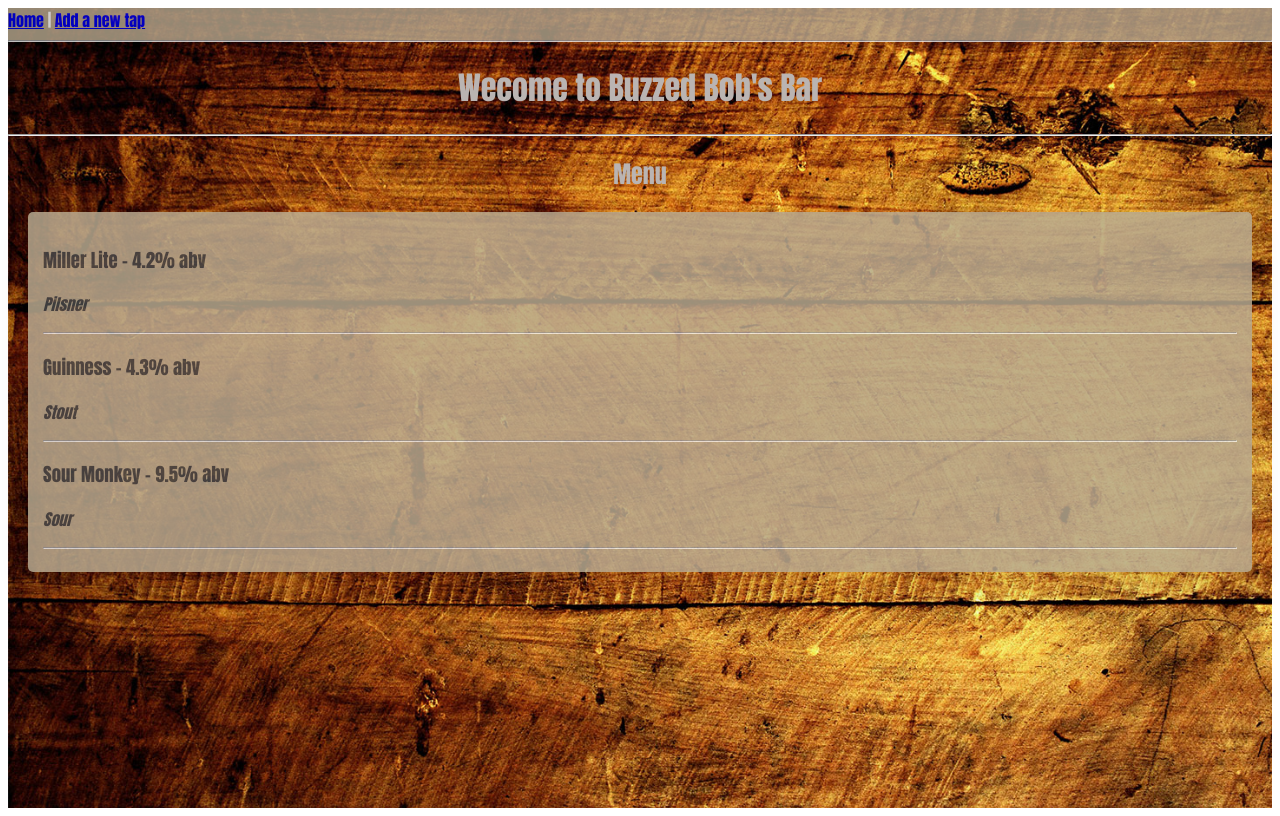
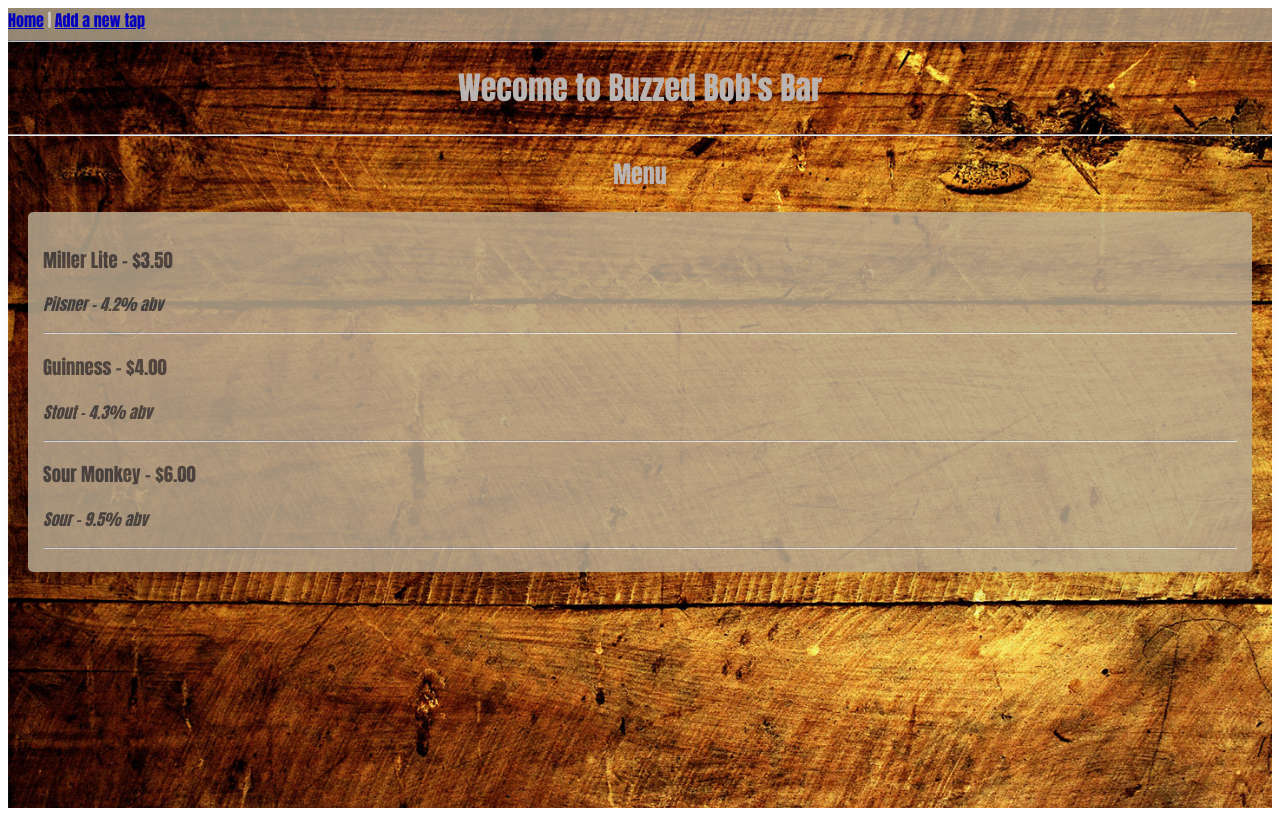
Before and after one commit to JakeAsh22/TapRoom-react, a React app: page /#/ in a window 1280 px wide. Built offline with nearby package versions, Linux system fonts and the light colour scheme.

Commit message:
Add price to beers

```diff
--- a/src/components/Home.jsx
+++ b/src/components/Home.jsx
@@ -1,21 +1,24 @@
 import React from 'react'
-import Stories from './Stories'
+import Menu from './Menu'
 
 var masterViewStories = [
   {
     names: 'Miller Lite',
     type: 'Pilsner',
-    abv: '4.2%'
+    abv: '4.2%',
+    price: '$3.50'
   },
   {
     names: 'Guinness',
     type: 'Stout',
-    abv: '4.3%'
+    abv: '4.3%',
+    price: '$4.00'
   },
   {
     names: 'Sour Monkey',
     type: 'Sour',
-    abv: '9.5%'
+    abv: '9.5%',
+    price: '$6.00'
   }
 
 ]
@@ -52,10 +55,11 @@ function ViewStories(){
       </div>
 
       <div style = {BoxStyle}>
-        {masterViewStories.map((stories, index) =>
-          <Stories names={stories.names}
-            type={stories.type}
-            abv={stories.abv}
+        {masterViewStories.map((beers, index) =>
+          <Menu names={beers.names}
+            type={beers.type}
+            abv={beers.abv}
+            price = {beers.price}
             key={index}/>
         )}
       </div>
--- a/src/components/Stories.jsx
+++ b/src/components/Menu.jsx
@@ -9,8 +9,8 @@ function Staff(props){
   }
   return (
     <div style = {WordStyles}>
-      <h3>{props.names} - {props.abv} abv</h3>
-      <p> <em>{props.type}</em></p>
+      <h3>{props.names} - {props.price}</h3>
+      <p> <em>{props.type} - {props.abv} abv</em></p>
       <hr/>
     </div>
   )
@@ -20,8 +20,8 @@ function Staff(props){
 Staff.propTypes = {
   names: PropTypes.string.isRequired,
   type: PropTypes.string.isRequired,
-  abv: PropTypes.string,
-  picture: PropTypes.string
+  abv: PropTypes.string.isRequired,
+  price: PropTypes.string.isRequired
 }
 
 export default Staff
--- a/src/components/NewTap.jsx
+++ b/src/components/NewTap.jsx
@@ -58,6 +58,12 @@ function StorySuggestion(){
               <input type="text"></input>
             </div>
             <br/>
+            <br/>
+            <div style={Inline}>
+              <label style = {LabelChange}>Price</label>
+              <input type="text"></input>
+            </div>
+            <br/>
             <button type="submit" style = {ButtonFloat}>Search</button>
           </form>
         </div>
```
